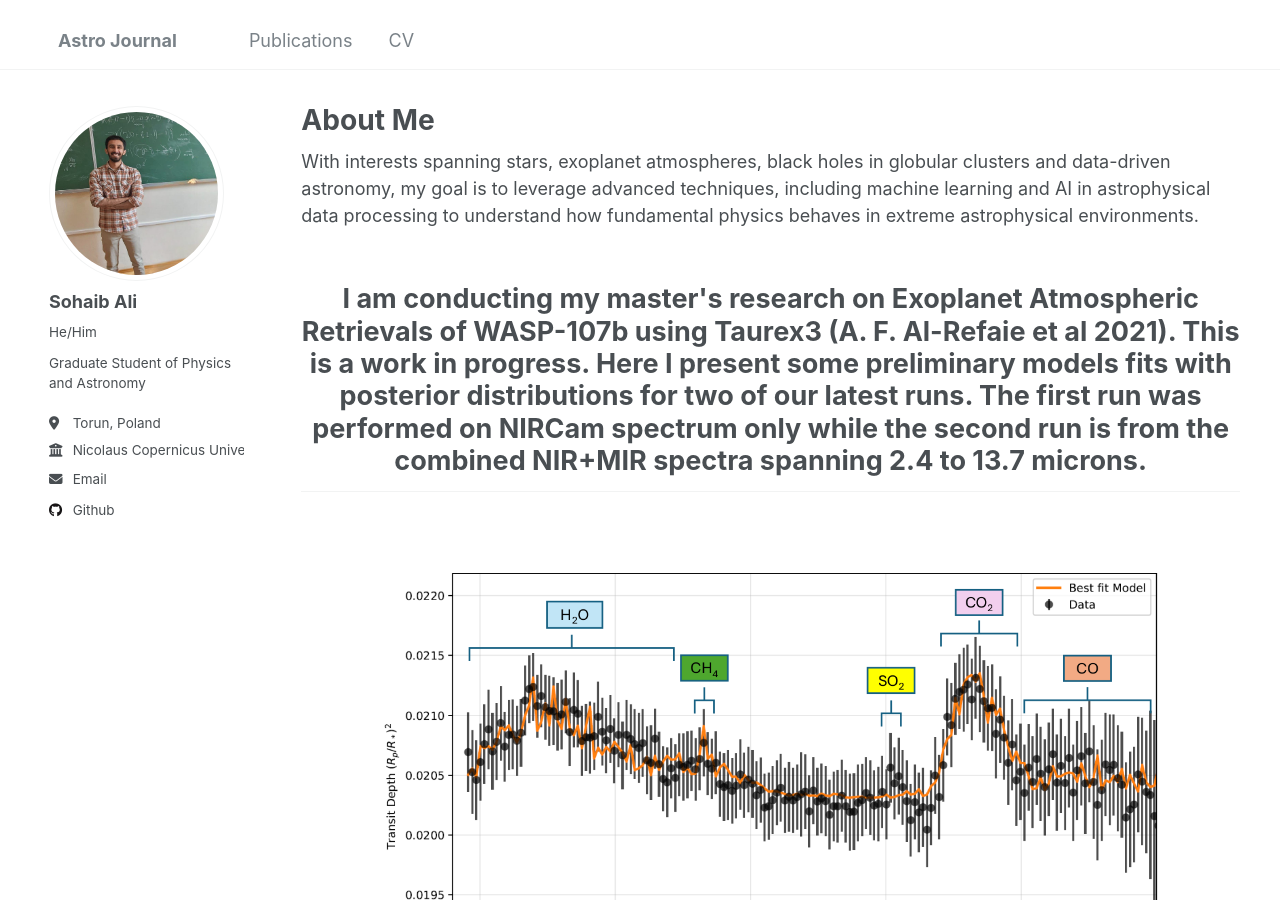
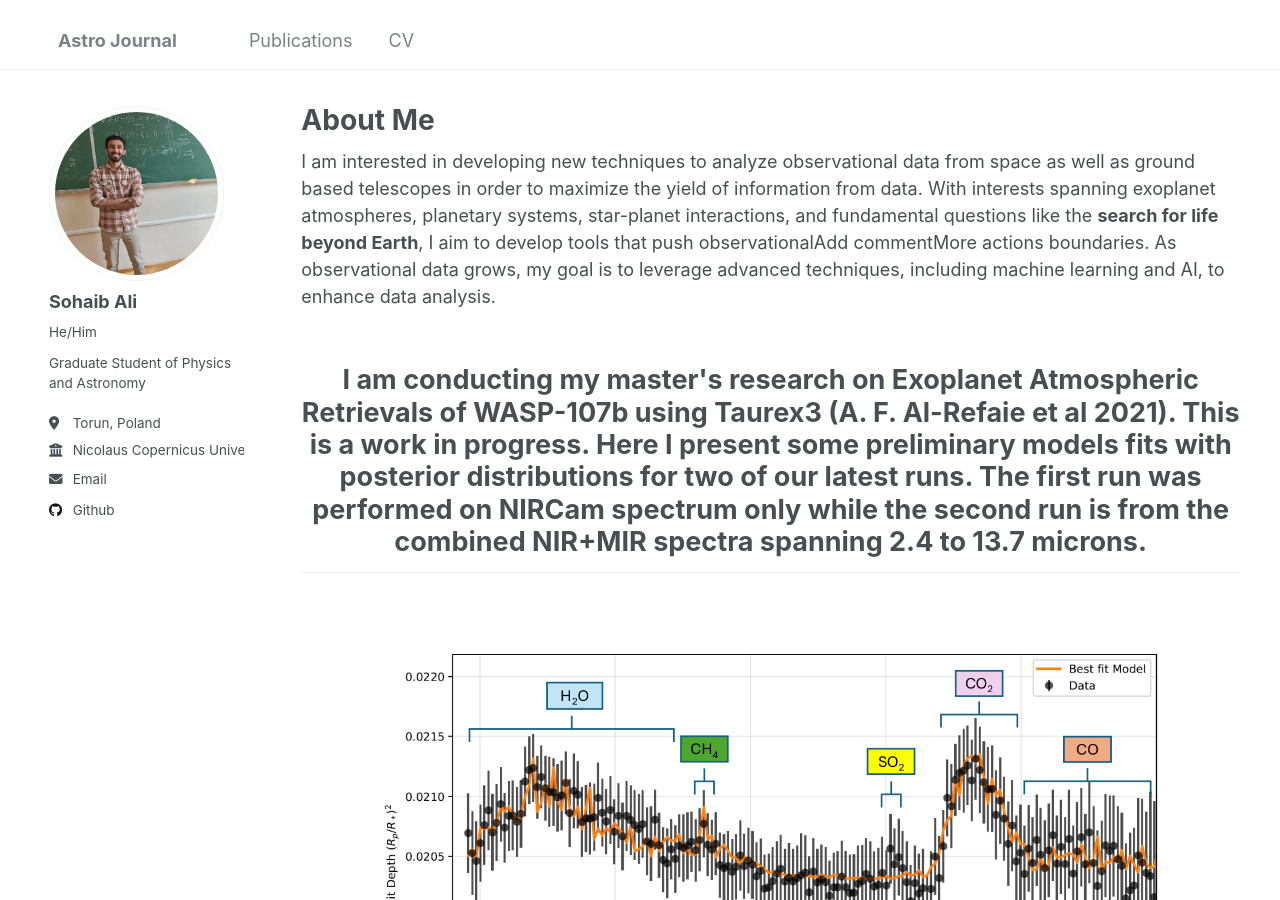
Before and after one commit to nebula-navigator/nebula-navigator.github.io, a Jekyll site: the page built from _pages/about.md, in a window 1280 px wide and 900 px high. Built offline with Jekyll 4.4.1, drawn with Linux system fonts in a browser that asks for light colours.

Commit message:
Update about.md

```diff
--- a/_pages/about.md
+++ b/_pages/about.md
@@ -7,7 +7,7 @@ redirect_from:
   - /about.html
 ---
 
-With interests spanning stars, exoplanet atmospheres, black holes in globular clusters and data-driven astronomy, my goal is to leverage advanced techniques, including machine learning and AI in astrophysical data processing to understand how fundamental physics behaves in extreme astrophysical environments.
+I am interested in developing new techniques to analyze observational data from space as well as ground based telescopes in order to maximize the yield of information from data. With interests spanning exoplanet atmospheres, planetary systems, star-planet interactions, and fundamental questions like the <b>search for life beyond Earth</b>, I aim to develop tools that push observationalAdd commentMore actions boundaries. As observational data grows, my goal is to leverage advanced techniques, including machine learning and AI, to enhance data analysis.
 
 <h2 style="text-align: center; font-size: 1.5em; font-weight: bold; margin-bottom: 5px;">
     I am conducting my master's research on Exoplanet Atmospheric Retrievals of WASP-107b using Taurex3 (A. F. Al-Refaie et al 2021). This is a work in progress. Here I present some preliminary models fits with posterior distributions for two of our latest runs. The first run was performed on NIRCam spectrum only while the second run is from the combined NIR+MIR spectra spanning 2.4 to 13.7 microns.
```
